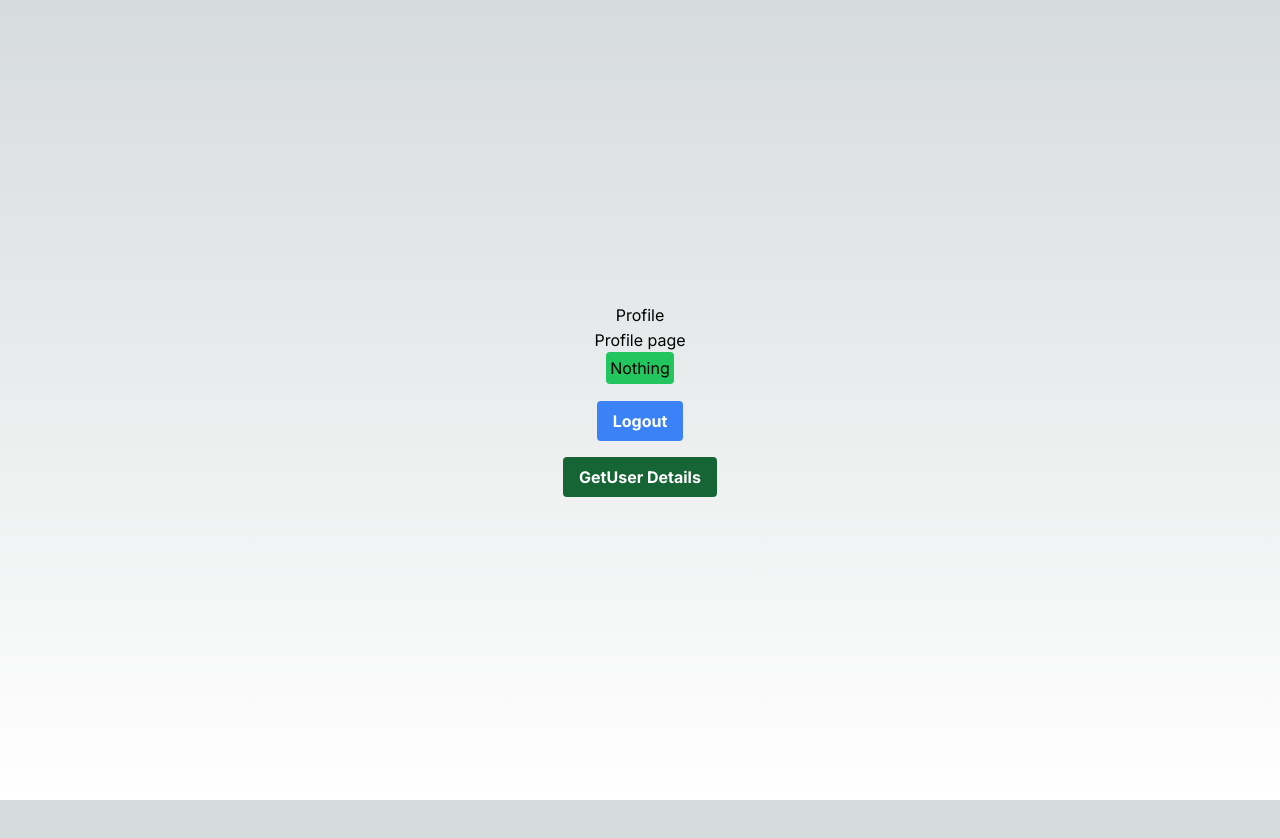
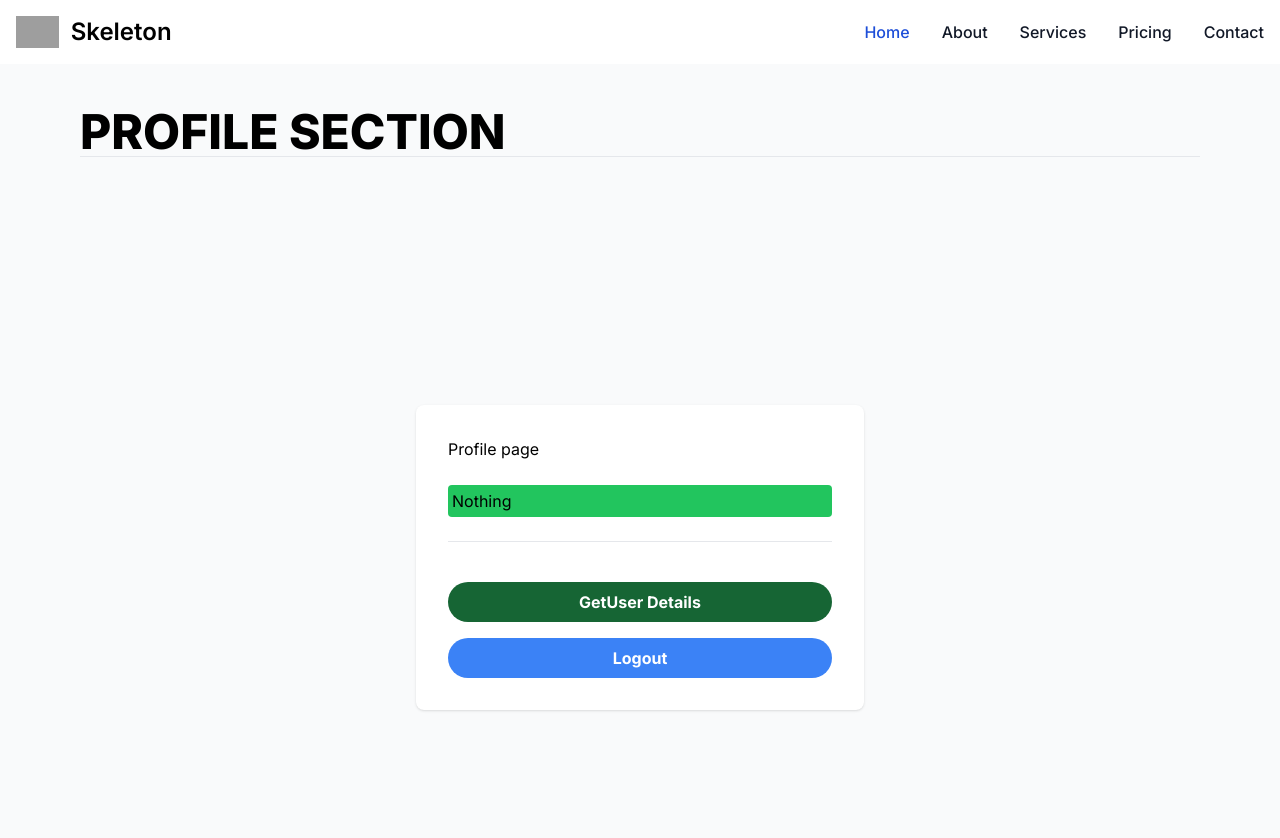
Before and after one commit to NiranjanxPatil/skeleton_app, a Next.js app: page /profile in a window 1280 px wide. Shown: the top 838 px of the page. Before the commit the page ends 800 px from the top, so only its background shows below. Built offline with nearby package versions, Linux system fonts and the light colour scheme; grey boxes are pictures that could not be loaded.

Commit message:
ui changes

```diff
--- a/src/app/login/page.tsx
+++ b/src/app/login/page.tsx
@@ -1,14 +1,9 @@
 "use client";
 import Link from "next/link";
-import React, {useEffect} from "react";
+import React, {useEffect, useState} from "react";
 import {useRouter} from "next/navigation";
 import axios from "axios";
 import { toast } from "react-hot-toast";
-
-
-
-
-
 export default function LoginPage() {
     const router = useRouter();
     const [user, setUser] = React.useState({
@@ -44,33 +39,71 @@ export default function LoginPage() {
     }, [user]);
 
     return (
-    <div className="flex flex-col items-center justify-center min-h-screen py-2">
-        <h1>{loading ? "Processing" : "Login"}</h1>
-        <hr />
-
-        <label htmlFor="email">email</label>
+<section className="bg-gray-50 dark:bg-gray-900">
+      <div className="flex flex-col items-center justify-center px-6 py-8 mx-auto md:h-screen lg:py-0">
+        <div className="w-full bg-white rounded-lg shadow dark:border md:mt-0 sm:max-w-md xl:p-0 dark:bg-gray-800 dark:border-gray-700">
+          <div className="p-6 space-y-4 md:space-y-6 sm:p-8">
+            <h1 className="text-xl font-bold leading-tight tracking-tight text-gray-900 md:text-2xl dark:text-white">
+              {loading ? "Processing" : "Login"}
+            </h1>
+            <form className="space-y-4 md:space-y-6" action="#">
+              <div>
+                <label htmlFor="email" className="block mb-2 text-sm font-medium text-gray-900 dark:text-white">Your email</label>
                 <input
-        className="p-2 border border-gray-300 rounded-lg mb-4 focus:outline-none focus:border-gray-600 text-black"
                   id="email"
                   type="text"
                   value={user.email}
-            onChange={(e) => setUser({...user, email: e.target.value})}
-            placeholder="email"
+                  className="bg-gray-50 border border-gray-300 text-gray-900 sm:text-sm rounded-lg focus:ring-primary-600 focus:border-primary-600 block w-full p-2.5 dark:bg-gray-700 dark:border-gray-600 dark:placeholder-gray-400 dark:text-white dark:focus:ring-blue-500 dark:focus:border-blue-500"
+                  placeholder="name@company.com"
+                  onChange={(e) => setUser({ ...user, email: e.target.value })}
                 />
-        <label htmlFor="password">password</label>
+              </div>
+              <div>
+                <label htmlFor="password" className="block mb-2 text-sm font-medium text-gray-900 dark:text-white">Password</label>
                 <input
-        className="p-2 border border-gray-300 rounded-lg mb-4 focus:outline-none focus:border-gray-600 text-black"
+                  type="password"
+                  name="password"
                   id="password"
-            type="password"
+                  placeholder="••••••••"
+                  className="bg-gray-50 border border-gray-300 text-gray-900 sm:text-sm rounded-lg focus:ring-primary-600 focus:border-primary-600 block w-full p-2.5 dark:bg-gray-700 dark:border-gray-600 dark:placeholder-gray-400 dark:text-white dark:focus:ring-blue-500 dark:focus:border-blue-500"
                   value={user.password}
-            onChange={(e) => setUser({...user, password: e.target.value})}
-            placeholder="password"
+                  onChange={(e) => setUser({ ...user, password: e.target.value })}
                 />
+              </div>
+
+              <div className="flex items-center justify-between">
+                <div className="flex items-start">
+                  <div className="flex items-center h-5">
+                    <input
+                      id="remember"
+                      aria-describedby="remember"
+                      type="checkbox"
+                      className="w-4 h-4 border border-gray-300 rounded bg-gray-50 focus:ring-3 focus:ring-primary-300 dark:bg-gray-700 dark:border-gray-600 dark:focus:ring-primary-600 dark:ring-offset-gray-800"
+                      required=""
+                    />
+                  </div>
+                  <div className="ml-3 text-sm">
+                    <label htmlFor="remember" className="text-gray-500 dark:text-gray-300">Remember me</label>
+                  </div>
+                </div>
+                <Link href="#" className="text-sm font-medium text-primary-600 hover:underline dark:text-primary-500">Forgot password?</Link>
+              </div>
               <button
+                type="button"
                 onClick={onLogin}
-            className="p-2 border border-gray-300 rounded-lg mb-4 focus:outline-none focus:border-gray-600">Login here</button>
-            <Link href="/signup">Visit Signup page</Link>
+                className="w-full text-white bg-primary-600 hover:bg-primary-700 focus:ring-4 focus:outline-none focus:ring-primary-300 font-medium rounded-lg text-sm px-5 py-2.5 text-center dark:bg-primary-600 dark:hover-bg-primary-700 dark:focus:ring-primary-800"
+                disabled={buttonDisabled || loading}
+              >
+                Sign in
+              </button>
+              <p className="text-sm font-light text-gray-500 dark:text-gray-400">
+                Don't have an account yet?{" "}
+                <Link href="/signup" className="font-medium text-primary-600 hover:underline dark:text-primary-500">Sign up</Link>
+              </p>
+            </form>
           </div>
-    )
-
+        </div>
+      </div>
+    </section>
+  );
 }
--- a/src/app/profile/page.tsx
+++ b/src/app/profile/page.tsx
@@ -1,50 +1,105 @@
-"use client";
+"use client"
 import axios from "axios";
 import Link from "next/link";
-import React, {useState} from "react";
-import {toast} from "react-hot-toast";
-import {useRouter} from "next/navigation";
-
+import React, { useState } from "react";
+import { toast } from "react-hot-toast";
+import { useRouter } from "next/navigation";
 
 export default function ProfilePage() {
-    const router = useRouter()
-    const [data, setData] = useState("nothing")
+  const router = useRouter();
+  const [data, setData] = useState("nothing");
+
   const logout = async () => {
     try {
-            await axios.get('/api/users/logout')
-            toast.success('Logout successful')
-            router.push('/login')
-        } catch (error:any) {
+      await axios.get('/api/users/logout');
+      toast.success('Logout successful');
+      router.push('/login');
+    } catch (error: any) {
       console.log(error.message);
-            toast.error(error.message)
+      toast.error(error.message);
     }
-    }
+  };
 
   const getUserDetails = async () => {
-        const res = await axios.get('/api/users/me')
+    const res = await axios.get('/api/users/me');
     console.log(res.data);
-        setData(res.data.data._id)
-    }
+    setData(res.data.data._id);
+  };
 
   return (
-        <div className="flex flex-col items-center justify-center min-h-screen py-2">
-            <h1>Profile</h1>
+    <div className="bg-gray-50 dark:bg-gray-900">
+      <nav className="bg-white border-gray-200 dark:bg-gray-900">
+        <div className="max-w-screen-xl flex flex-wrap items-center justify-between mx-auto p-4">
+          <a href="https://skeleton.niranjann.tech/" className="flex items-center">
+            <img src="https://flowbite.com/docs/images/logo.svg" className="h-8 mr-3" alt="Flowbite Logo" />
+            <span className="self-center text-2xl font-semibold whitespace-nowrap dark:text-white">Skeleton</span>
+          </a>
+          <button
+            data-collapse-toggle="navbar-default"
+            type="button"
+            className="inline-flex items-center p-2 w-10 h-10 justify-center text-sm text-gray-500 rounded-lg md:hidden hover:bg-gray-100 focus:outline-none focus:ring-2 focus:ring-gray-200 dark:text-gray-400 dark:hover:bg-gray-700 dark:focus:ring-gray-600"
+            aria-controls="navbar-default"
+            aria-expanded="false"
+          >
+            <span className="sr-only">Open main menu</span>
+            <svg className="w-5 h-5" aria-hidden="true" xmlns="http://www.w3.org/2000/svg" fill="none" viewBox="0 0 17 14">
+              <path stroke="currentColor" stroke-linecap="round" stroke-linejoin="round" stroke-width="2" d="M1 1h15M1 7h15M1 13h15" />
+            </svg>
+          </button>
+          <div className="hidden w-full md:block md:w-auto" id="navbar-default">
+            <ul className="font-medium flex flex-col p-4 md:p-0 mt-4 border border-gray-100 rounded-lg bg-gray-50 md:flex-row md:space-x-8 md:mt-0 md:border-0 md:bg-white dark:bg-gray-800 md:dark:bg-gray-900 dark:border-gray-700">
+              <li>
+                <a href="#" className="block py-2 pl-3 pr-4 text-white bg-blue-700 rounded md:bg-transparent md:text-blue-700 md:p-0 dark:text-white md:dark:text-blue-500" aria-current="page">Home</a>
+              </li>
+              <li>
+                <a href="#" className="block py-2 pl-3 pr-4 text-gray-900 rounded hover:bg-gray-100 md:hover:bg-transparent md:border-0 md:hover:text-blue-700 md:p-0 dark:text-white md:dark:hover-text-blue-500 dark:hover-bg-gray-700 dark:hover-text-white md:dark:hover-bg-transparent">About</a>
+              </li>
+              <li>
+                <a href="#" className="block py-2 pl-3 pr-4 text-gray-900 rounded hover-bg-gray-100 md:hover-bg-transparent md:border-0 md:hover-text-blue-700 md:p-0 dark:text-white md:dark:hover-text-blue-500 dark:hover-bg-gray-700 dark:hover-text-white md:dark:hover-bg-transparent">Services</a>
+              </li>
+              <li>
+                <a href="#" className="block py-2 pl-3 pr-4 text-gray-900 rounded hover-bg-gray-100 md:hover-bg-transparent md:border-0 md:hover-text-blue-700 md:p-0 dark:text-white md:dark:hover-text-blue-500 dark:hover-bg-gray-700 dark:hover-text-white md:dark:hover-bg-transparent">Pricing</a>
+              </li>
+              <li>
+                <a href="https://niranjann.tech/contact" className="block py-2 pl-3 pr-4 text-gray-900 rounded hover-bg-gray-100 md:hover-bg-transparent md:border-0 md:hover-text-blue-700 md:p-0 dark:text-white md:dark:hover-text-blue-500 dark:hover-bg-gray-700 dark:hover-text-white md:dark:hover-bg-transparent">Contact</a>
+              </li>
+            </ul>
+          </div>
+        </div>
+      </nav>
+      <div className="flex min-h-screen pt-10 ml-20 mr-20 mt-1 flex-col py-2">
+        <div className="flex">
+          <h1 className="text-5xl font-extrabold">PROFILE SECTION</h1>
+        </div>
         <hr />
+        <section className="bg-gray-50 dark:bg-gray-900">
+          <div className="flex flex-col items-center justify-center px-6 py-8 mx-auto md:h-screen lg:py-0">
+            <div className="w-full bg-white rounded-lg shadow dark:border md:mt-0 sm:max-w-md xl:p-0 dark:bg-gray-800 dark:border-gray-700  ">
+              <div className="p-6 space-y-4 md:space-y-6 sm:p-8">
                 <p>Profile page</p>
-            <h2 className="p-1 rounded bg-green-500">{data === 'nothing' ? "Nothing" : <Link href={`/profile/${data}`}>{data}
-            </Link>}</h2>
+                <h2 className="p-1 rounded bg-green-500">
+                  {data === 'nothing' ? "Nothing" : <Link href={`/profile/${data}`}>{data}</Link>}
+                </h2>
                 <hr />
+                <div className="flex flex-col">
+                  <button
+                    onClick={getUserDetails}
+                    className="bg-green-800 mt-4 hover-bg-blue-700 text-white font-bold py-2 px-4 rounded-full"
+                  >
+                    GetUser Details
+                  </button>
                   <button
                     onClick={logout}
-        className="bg-blue-500 mt-4 hover:bg-blue-700 text-white font-bold py-2 px-4 rounded"
-        >Logout</button>
-
-        <button
-        onClick={getUserDetails}
-        className="bg-green-800 mt-4 hover:bg-blue-700 text-white font-bold py-2 px-4 rounded"
-        >GetUser Details</button>
-
-
+                    className="bg-blue-500 mt-4 hover-bg-blue-700 text-white font-bold py-2 px-4 rounded-full"
+                  >
+                    Logout
+                  </button>
                 </div>
-    )
+              </div>
+            </div>
+          </div>
+        </section>
+      </div>
+    </div>
+  );
 }
```
Lines whose indentation alone changed are shown as unchanged.
